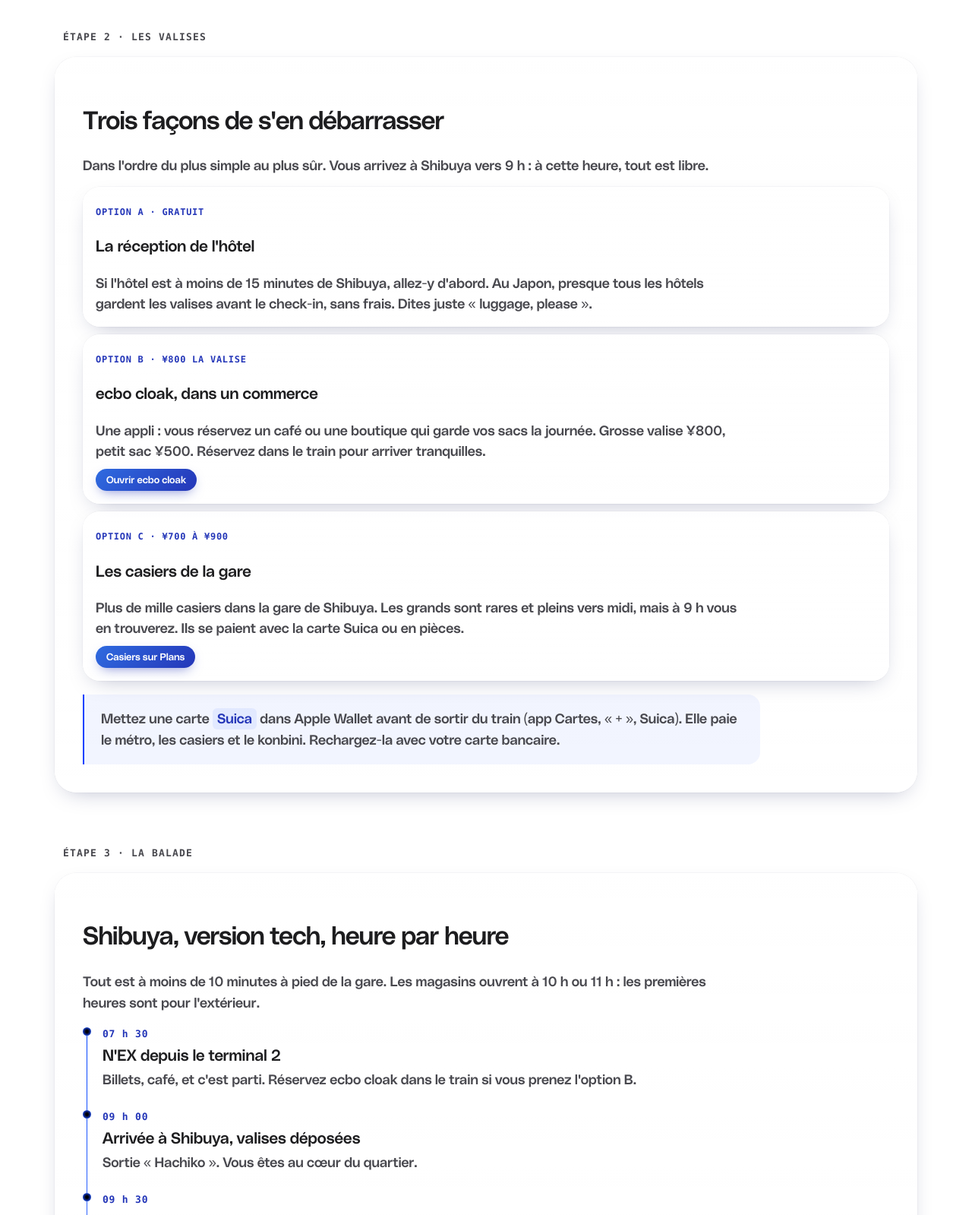
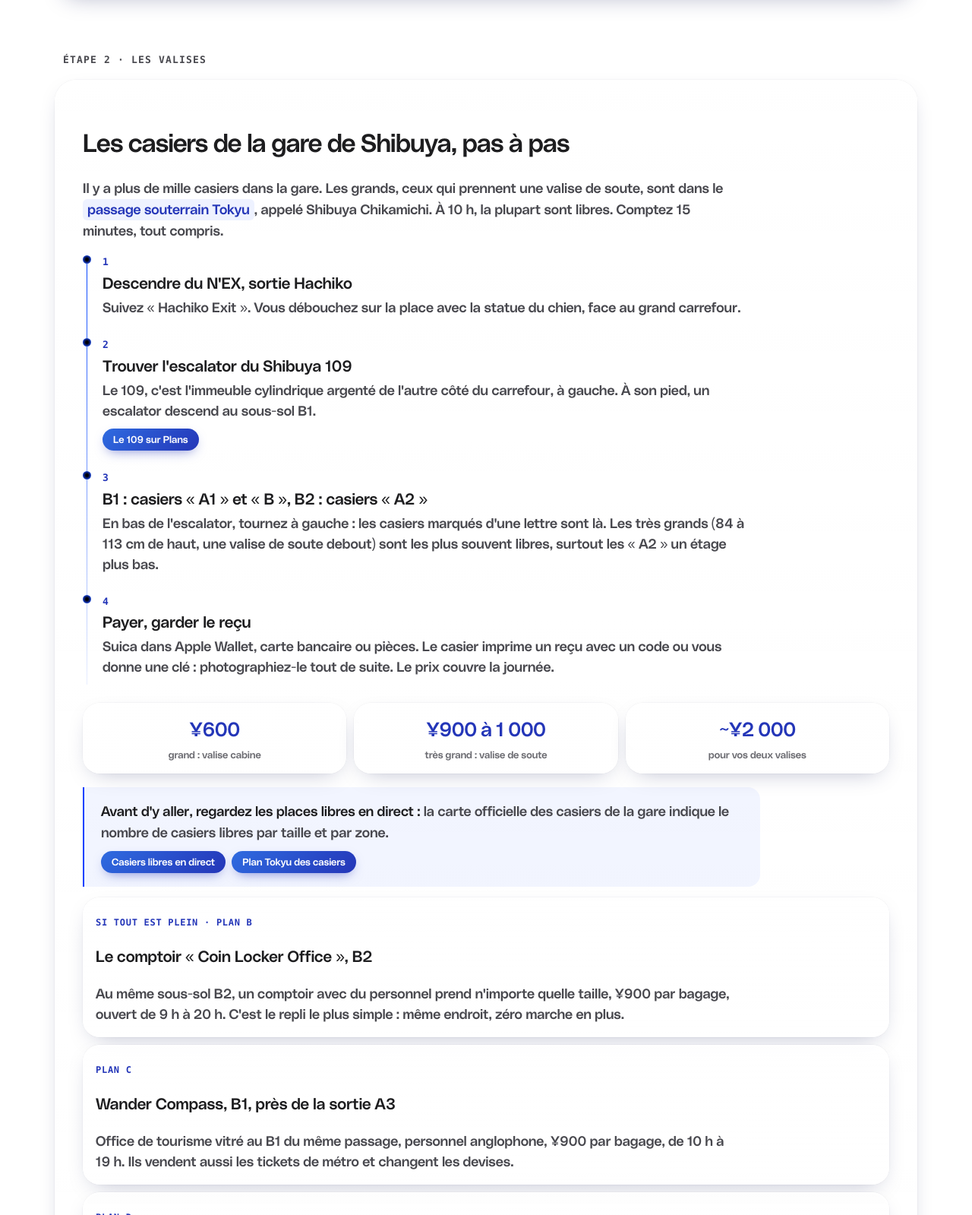
Before and after one commit to damienrsl/tokyo-jour-1, a plain HTML site: page index.html in a window 1280 px wide. Shown: the part 1201-2800 px from the top of the page at 76% size. Drawn offline with Linux system fonts and the light colour scheme.

Commit message:
Valises : casiers de la gare pas à pas, balade dès 10 h

```diff
--- a/index.html
+++ b/index.html
@@ -176,10 +176,10 @@ ul.liste li:first-child{border-top:0;padding-top:4px}
     <span class="orbe"></span>
     <span class="etiquette">Tour d'Asie · Tokyo · lundi 16 novembre</span>
     <h1>Tokyo, jour 1</h1>
-    <p>Vous êtes à Narita, terminal 2, et l'hôtel ne vous prend qu'à <b>16 h</b>. Cette page vous emmène à Shibuya, pose vos valises et vous fait la première balade, dans l'ordre, heure par heure.</p>
+    <p>Vous êtes à Narita, terminal 2, et l'hôtel ne vous prend qu'à <b>16 h</b>. Vous arrivez à Shibuya vers <b>10 h</b>. Cette page vous dit exactement où mettre les valises dans la gare, puis déroule la balade heure par heure jusqu'au check-in.</p>
     <div class="chiffres">
       <div class="verre"><span class="gros">1 h 20</span><span class="petit">Narita → Shibuya en train direct</span></div>
-      <div class="verre"><span class="gros">¥3&nbsp;330</span><span class="petit">le billet, par personne</span></div>
+      <div class="verre"><span class="gros">¥1&nbsp;000</span><span class="petit">le grand casier, la journée</span></div>
       <div class="verre"><span class="gros">16 h 33</span><span class="petit">coucher du soleil à Tokyo</span></div>
     </div>
   </header>
@@ -202,16 +202,28 @@ ul.liste li:first-child{border-top:0;padding-top:4px}
   <section>
     <span class="etiquette">Étape 2 · Les valises</span>
     <div class="verre carte">
-      <h2>Trois façons de s'en débarrasser</h2>
-      <p>Dans l'ordre du plus simple au plus sûr. Vous arrivez à Shibuya vers 9 h : à cette heure, tout est libre.</p>
+      <h2>Les casiers de la gare de Shibuya, pas à pas</h2>
+      <p>Il y a plus de mille casiers dans la gare. Les grands, ceux qui prennent une valise de soute, sont dans le <span class="mot">passage souterrain Tokyu</span>, appelé Shibuya Chikamichi. À 10 h, la plupart sont libres. Comptez 15 minutes, tout compris.</p>
+      <ol class="frise">
+        <li><span class="an">1</span><h3>Descendre du N'EX, sortie Hachiko</h3><p>Suivez « Hachiko Exit ». Vous débouchez sur la place avec la statue du chien, face au grand carrefour.</p></li>
+        <li><span class="an">2</span><h3>Trouver l'escalator du Shibuya 109</h3><p>Le 109, c'est l'immeuble cylindrique argenté de l'autre côté du carrefour, à gauche. À son pied, un escalator descend au sous-sol B1.</p>
+          <div class="actions"><a class="plans" href="https://www.google.com/maps/search/?api=1&query=Shibuya+109" target="_blank" rel="noopener">Le 109 sur Plans</a></div></li>
+        <li><span class="an">3</span><h3>B1 : casiers « A1 » et « B », B2 : casiers « A2 »</h3><p>En bas de l'escalator, tournez à gauche : les casiers marqués d'une lettre sont là. Les très grands (84 à 113 cm de haut, une valise de soute debout) sont les plus souvent libres, surtout les « A2 » un étage plus bas.</p></li>
+        <li><span class="an">4</span><h3>Payer, garder le reçu</h3><p>Suica dans Apple Wallet, carte bancaire ou pièces. Le casier imprime un reçu avec un code ou vous donne une clé : photographiez-le tout de suite. Le prix couvre la journée.</p></li>
+      </ol>
+      <div class="chiffres">
+        <div class="verre"><span class="gros">¥600</span><span class="petit">grand : valise cabine</span></div>
+        <div class="verre"><span class="gros">¥900 à 1&nbsp;000</span><span class="petit">très grand : valise de soute</span></div>
+        <div class="verre"><span class="gros">~¥2&nbsp;000</span><span class="petit">pour vos deux valises</span></div>
+      </div>
+      <div class="franc"><b>Avant d'y aller, regardez les places libres en direct :</b> la carte officielle des casiers de la gare indique le nombre de casiers libres par taille et par zone.
+        <div class="actions"><a class="plans" href="https://qrtranslator.com/0000001730/000049/" target="_blank" rel="noopener">Casiers libres en direct</a><a class="plans" href="https://www.tokyu.co.jp/area/shibuya/station/coin-locker/" target="_blank" rel="noopener">Plan Tokyu des casiers</a></div></div>
       <div class="options">
-        <div class="verre"><span class="sous">Option A · gratuit</span><h3>La réception de l'hôtel</h3><p>Si l'hôtel est à moins de 15 minutes de Shibuya, allez-y d'abord. Au Japon, presque tous les hôtels gardent les valises avant le check-in, sans frais. Dites juste « luggage, please ».</p></div>
-        <div class="verre"><span class="sous">Option B · ¥800 la valise</span><h3>ecbo cloak, dans un commerce</h3><p>Une appli : vous réservez un café ou une boutique qui garde vos sacs la journée. Grosse valise ¥800, petit sac ¥500. Réservez dans le train pour arriver tranquilles.</p>
-          <div class="actions"><a class="plans" href="https://cloak.ecbo.io/en" target="_blank" rel="noopener">Ouvrir ecbo cloak</a></div></div>
-        <div class="verre"><span class="sous">Option C · ¥700 à ¥900</span><h3>Les casiers de la gare</h3><p>Plus de mille casiers dans la gare de Shibuya. Les grands sont rares et pleins vers midi, mais à 9 h vous en trouverez. Ils se paient avec la carte Suica ou en pièces.</p>
-          <div class="actions"><a class="plans" href="https://www.google.com/maps/search/?api=1&query=Shibuya+Station+coin+lockers" target="_blank" rel="noopener">Casiers sur Plans</a></div></div>
+        <div class="verre"><span class="sous">Si tout est plein · plan B</span><h3>Le comptoir « Coin Locker Office », B2</h3><p>Au même sous-sol B2, un comptoir avec du personnel prend n'importe quelle taille, ¥900 par bagage, ouvert de 9 h à 20 h. C'est le repli le plus simple : même endroit, zéro marche en plus.</p></div>
+        <div class="verre"><span class="sous">Plan C</span><h3>Wander Compass, B1, près de la sortie A3</h3><p>Office de tourisme vitré au B1 du même passage, personnel anglophone, ¥900 par bagage, de 10 h à 19 h. Ils vendent aussi les tickets de métro et changent les devises.</p></div>
+        <div class="verre"><span class="sous">Plan D</span><h3>Shibuya Mark City, 4e étage</h3><p>Le centre commercial collé à la gare JR côté ouest : des casiers à chaque étage, le plus grand choix au 4e, très grand à ¥1&nbsp;000. Au même étage, le comptoir Creation Square garde aussi les bagages, ¥1&nbsp;000, de 9 h à 21 h.</p></div>
       </div>
-      <div class="franc">Mettez une carte <span class="mot">Suica</span> dans Apple Wallet avant de sortir du train (app Cartes, « + », Suica). Elle paie le métro, les casiers et le konbini. Rechargez-la avec votre carte bancaire.</div>
+      <div class="franc"><b>À savoir pour Shibuya Sky :</b> sacs à dos et valises interdits sur le toit. Des petits casiers gratuits sont au 46e étage pour les sacs à dos. Les valises, elles, restent à la gare.</div>
     </div>
   </section>
 
@@ -219,21 +231,20 @@ ul.liste li:first-child{border-top:0;padding-top:4px}
     <span class="etiquette">Étape 3 · La balade</span>
     <div class="verre carte">
       <h2>Shibuya, version tech, heure par heure</h2>
-      <p>Tout est à moins de 10 minutes à pied de la gare. Les magasins ouvrent à 10 h ou 11 h : les premières heures sont pour l'extérieur.</p>
+      <p>Tout est à moins de 10 minutes à pied des casiers. Six heures, cinq lieux, zéro métro.</p>
       <ol class="frise">
-        <li><span class="an">07 h 30</span><h3>N'EX depuis le terminal 2</h3><p>Billets, café, et c'est parti. Réservez ecbo cloak dans le train si vous prenez l'option B.</p></li>
-        <li><span class="an">09 h 00</span><h3>Arrivée à Shibuya, valises déposées</h3><p>Sortie « Hachiko ». Vous êtes au cœur du quartier.</p></li>
-        <li><span class="an">09 h 30</span><h3>Le Scramble Crossing et Hachiko</h3><p>Le carrefour le plus traversé du monde, 3 000 personnes par feu vert. Montez au Starbucks du bâtiment Tsutaya pour le voir d'en haut, un café à la main.</p>
+        <li><span class="an">10 h 00</span><h3>Arrivée à Shibuya</h3><p>Sortie Hachiko, puis les casiers du passage souterrain (étape 2). À 10 h 15 vous êtes libres.</p></li>
+        <li><span class="an">10 h 20</span><h3>Le Scramble Crossing et Hachiko</h3><p>Le carrefour le plus traversé du monde, 3 000 personnes par feu vert. Montez au Starbucks du bâtiment Tsutaya pour le voir d'en haut, un café à la main.</p>
           <div class="actions"><a class="plans" href="https://www.google.com/maps/search/?api=1&query=Shibuya+Scramble+Crossing" target="_blank" rel="noopener">Sur Plans</a></div></li>
-        <li><span class="an">10 h 00</span><h3>Shibuya Sky</h3><p>Le toit du Scramble Square, 230 mètres, à ciel ouvert. Le plus beau point de vue de Tokyo, et le matin il y a moins de monde qu'au coucher du soleil. Réservez un créneau en ligne avant de monter, les billets sur place partent vite.</p>
+        <li><span class="an">11 h 00</span><h3>Shibuya Sky</h3><p>Le toit du Scramble Square, 230 mètres, à ciel ouvert. Le plus beau point de vue de Tokyo, et en fin de matinée il y a moins de monde qu'au coucher du soleil. Réservez le créneau de 11 h en ligne dans le train, les billets sur place partent vite. Sacs à dos dans les casiers du 46e.</p>
           <div class="actions"><a class="plans" href="https://www.shibuya-scramble-square.com/sky/" target="_blank" rel="noopener">Réserver Shibuya Sky</a></div></li>
-        <li><span class="an">11 h 30</span><h3>Shibuya PARCO, 6e étage</h3><p>Le cœur geek du quartier sur un seul étage : <b>Nintendo Tokyo</b>, le <b>Pokémon Center</b>, le <b>Capcom Store</b> et le Jump Shop. Les files se forment vers midi, vous y serez à l'ouverture.</p>
+        <li><span class="an">12 h 15</span><h3>Shibuya PARCO, 6e étage</h3><p>Le cœur geek du quartier sur un seul étage : <b>Nintendo Tokyo</b>, le <b>Pokémon Center</b>, le <b>Capcom Store</b> et le Jump Shop. À 5 minutes à pied du Scramble Square.</p>
           <div class="actions"><a class="plans" href="https://www.google.com/maps/search/?api=1&query=Shibuya+PARCO" target="_blank" rel="noopener">Sur Plans</a></div></li>
-        <li><span class="an">12 h 45</span><h3>Déjeuner au Shibuya Yokocho</h3><p>Une ruelle de petits comptoirs sous Miyashita Park, chaque stand est une région du Japon. Ramen, gyoza, yakitori : vous choisissez à la vue.</p>
+        <li><span class="an">13 h 30</span><h3>Déjeuner au Shibuya Yokocho</h3><p>Une ruelle de petits comptoirs sous Miyashita Park, chaque stand est une région du Japon. Ramen, gyoza, yakitori : vous choisissez à la vue. Après 13 h 30, la cohue de midi est passée.</p>
           <div class="actions"><a class="plans" href="https://www.google.com/maps/search/?api=1&query=Shibuya+Yokocho" target="_blank" rel="noopener">Sur Plans</a></div></li>
-        <li><span class="an">14 h 00</span><h3>Miyashita Park, puis Bic Camera</h3><p>Le parc sur le toit, puis Bic Camera Shibuya : sept étages de téléphones, appareils photo, gadgets et objets qu'on ne voit qu'ici. Finissez par le Mega Don Quijote, le bazar ouvert 24 h/24.</p>
+        <li><span class="an">14 h 30</span><h3>Miyashita Park, puis Bic Camera</h3><p>Le parc sur le toit, puis Bic Camera Shibuya : sept étages de téléphones, appareils photo, gadgets et objets qu'on ne voit qu'ici. Si le temps reste, le Mega Don Quijote, le bazar ouvert 24 h/24.</p>
           <div class="actions"><a class="plans" href="https://www.google.com/maps/search/?api=1&query=Bic+Camera+Shibuya+Hachiko" target="_blank" rel="noopener">Sur Plans</a></div></li>
-        <li><span class="an">15 h 15</span><h3>On récupère les valises</h3><p>Puis direction l'hôtel. À 16 h vous êtes dans la chambre, douche, et la soirée est à vous.</p></li>
+        <li><span class="an">15 h 30</span><h3>Retour aux casiers</h3><p>Même chemin : escalator du 109, B1 ou B2, le code ou la clé. Puis direction l'hôtel : à 16 h vous êtes dans la chambre.</p></li>
       </ol>
     </div>
   </section>
@@ -248,7 +259,7 @@ ul.liste li:first-child{border-top:0;padding-top:4px}
         <button class="puce" data-envie="moyen">Un peu</button>
         <button class="puce" data-envie="forme">Bien, on est chauds</button>
       </div>
-      <p class="envie" data-envie="ko">Gardez le train, le café en haut du Scramble et le PARCO. Sautez Shibuya Sky (vous le ferez un autre soir au coucher du soleil) et Bic Camera. Après le déjeuner, Miyashita Park au soleil, puis l'hôtel dès 15 h pour demander un check-in anticipé : souvent ça passe.</p>
+      <p class="envie" data-envie="ko">Gardez le café en haut du Scramble et le PARCO. Sautez Shibuya Sky (vous le ferez un autre soir au coucher du soleil) et Bic Camera. Après le déjeuner, Miyashita Park au soleil, puis l'hôtel dès 15 h pour demander un check-in anticipé : souvent ça passe.</p>
       <p class="envie" data-envie="moyen">Le plan tel qu'il est écrit. Une seule règle : pas de sieste avant 21 h, c'est ce qui vous cale sur l'heure du Japon dès demain.</p>
       <p class="envie" data-envie="forme">Ajoutez Harajuku : une station de la Yamanote depuis Shibuya, ou 15 minutes à pied par la rue Cat Street. Takeshita Street, puis retour par Omotesando. Et gardez Akihabara, la vraie Mecque de la tech, pour une journée entière cette semaine.</p>
     </div>
@@ -268,7 +279,7 @@ ul.liste li:first-child{border-top:0;padding-top:4px}
     </div>
   </section>
 
-  <p class="pied">Préparé le 16 novembre 2026 au matin. Tarifs vérifiés sur le site JR East et ecbo cloak le jour même. Horaires d'ouverture indicatifs : PARCO et Bic Camera 10 h ou 11 h, Shibuya Sky 10 h.</p>
+  <p class="pied">Préparé le 16 novembre 2026 au matin. Tarifs du train vérifiés sur le site JR East le jour même ; casiers et comptoirs : guide Navitime mis à jour en juillet 2025. Horaires d'ouverture indicatifs : PARCO 11 h, Bic Camera 10 h, Shibuya Sky 10 h.</p>
 </main>
 <script>
 document.querySelectorAll('.puce').forEach(function(b){b.addEventListener('click',function(){var k=b.dataset.envie;document.querySelectorAll('.puce').forEach(function(x){x.classList.toggle('on',x===b)});document.querySelectorAll('.envie').forEach(function(p){p.classList.toggle('vu',p.dataset.envie===k)})})});
```
Also changed, not shown: corps.html (+32 -21 lines).
